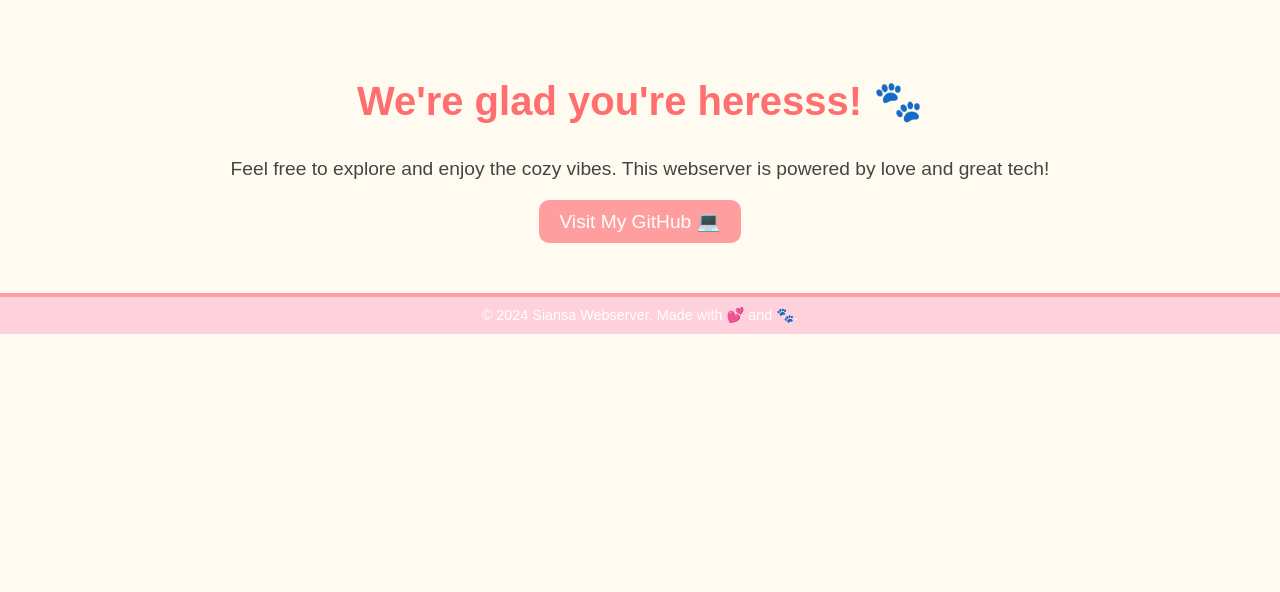
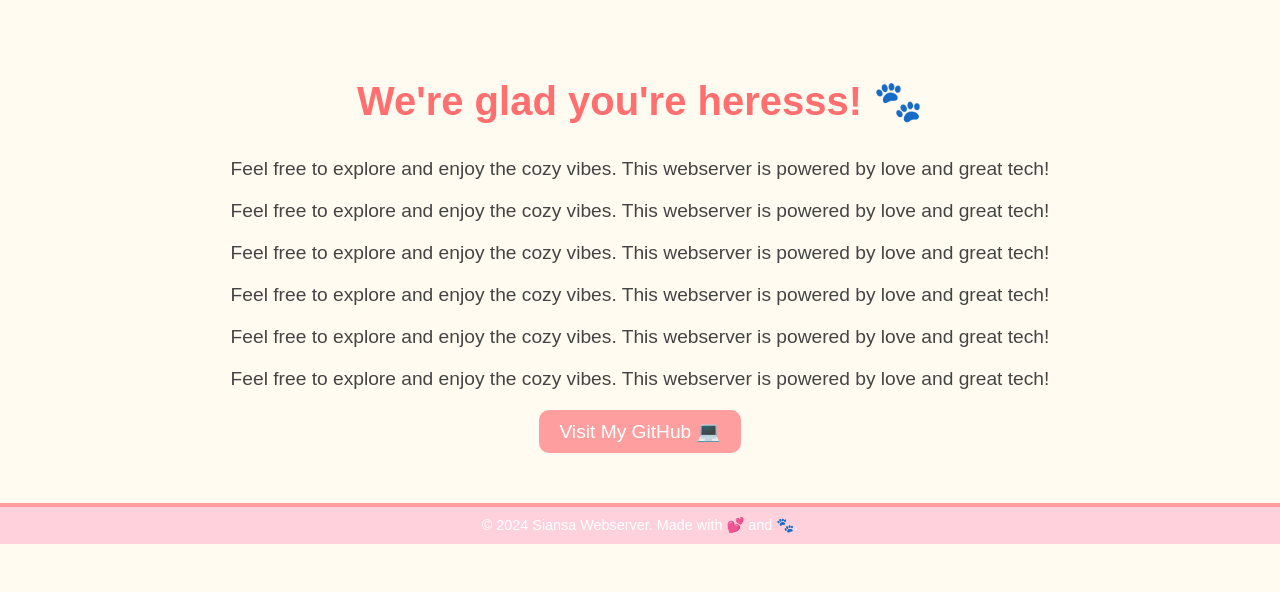
Before and after one commit to soniamohan24/siansiansaWebServer, a Flask app: page / in a window 1280 px wide. Shown: the part 208-800 px from the top of the page. Run offline with Flask 3, Linux system fonts and the light colour scheme.

Commit message:
index file changed

```diff
--- a/templates/index.html
+++ b/templates/index.html
@@ -70,6 +70,11 @@
   <main>
     <h2>We're glad you're heresss! 🐾</h2>
     <p>Feel free to explore and enjoy the cozy vibes. This webserver is powered by love and great tech!</p>
+    <p>Feel free to explore and enjoy the cozy vibes. This webserver is powered by love and great tech!</p>
+    <p>Feel free to explore and enjoy the cozy vibes. This webserver is powered by love and great tech!</p>
+    <p>Feel free to explore and enjoy the cozy vibes. This webserver is powered by love and great tech!</p>
+    <p>Feel free to explore and enjoy the cozy vibes. This webserver is powered by love and great tech!</p>
+    <p>Feel free to explore and enjoy the cozy vibes. This webserver is powered by love and great tech!</p>
     <a class="cute-button" href="https://github.com/soniamohan24" target="_blank">Visit My GitHub 💻</a>
   </main>
   <footer>
```
